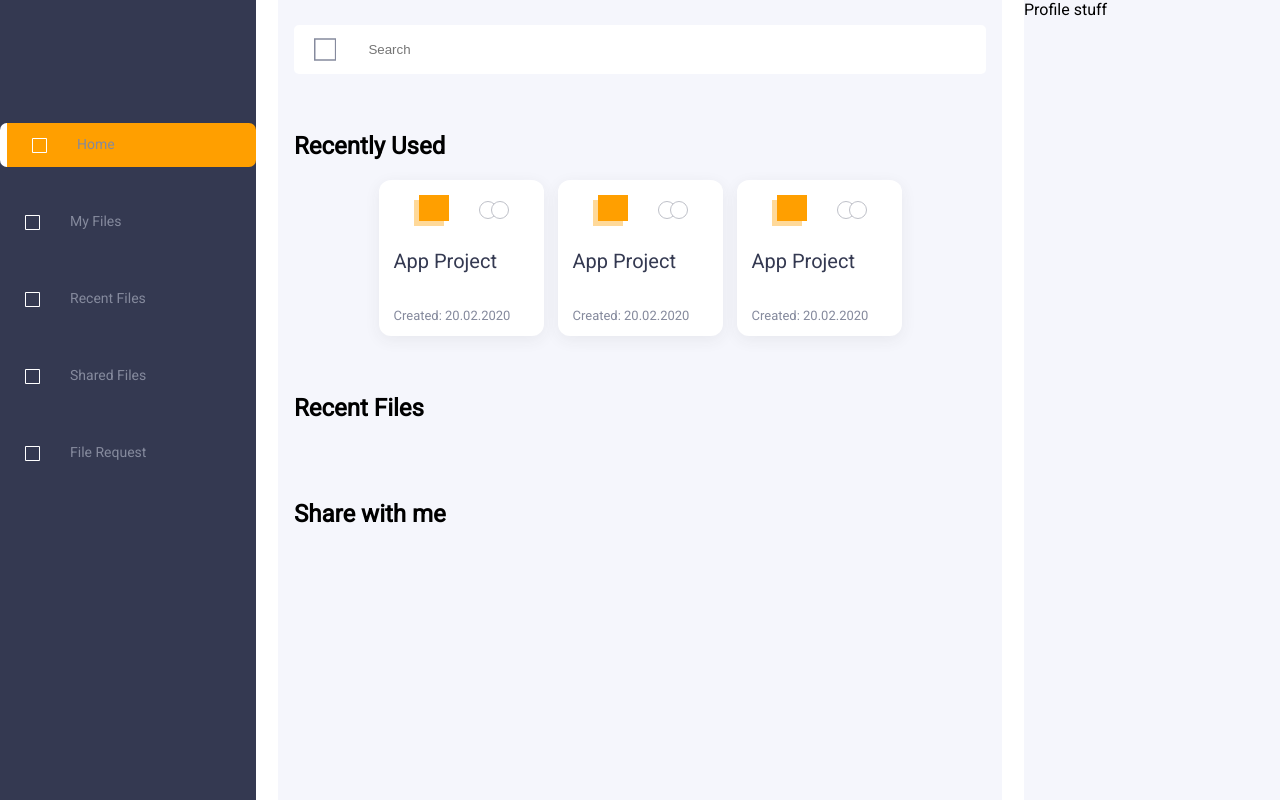
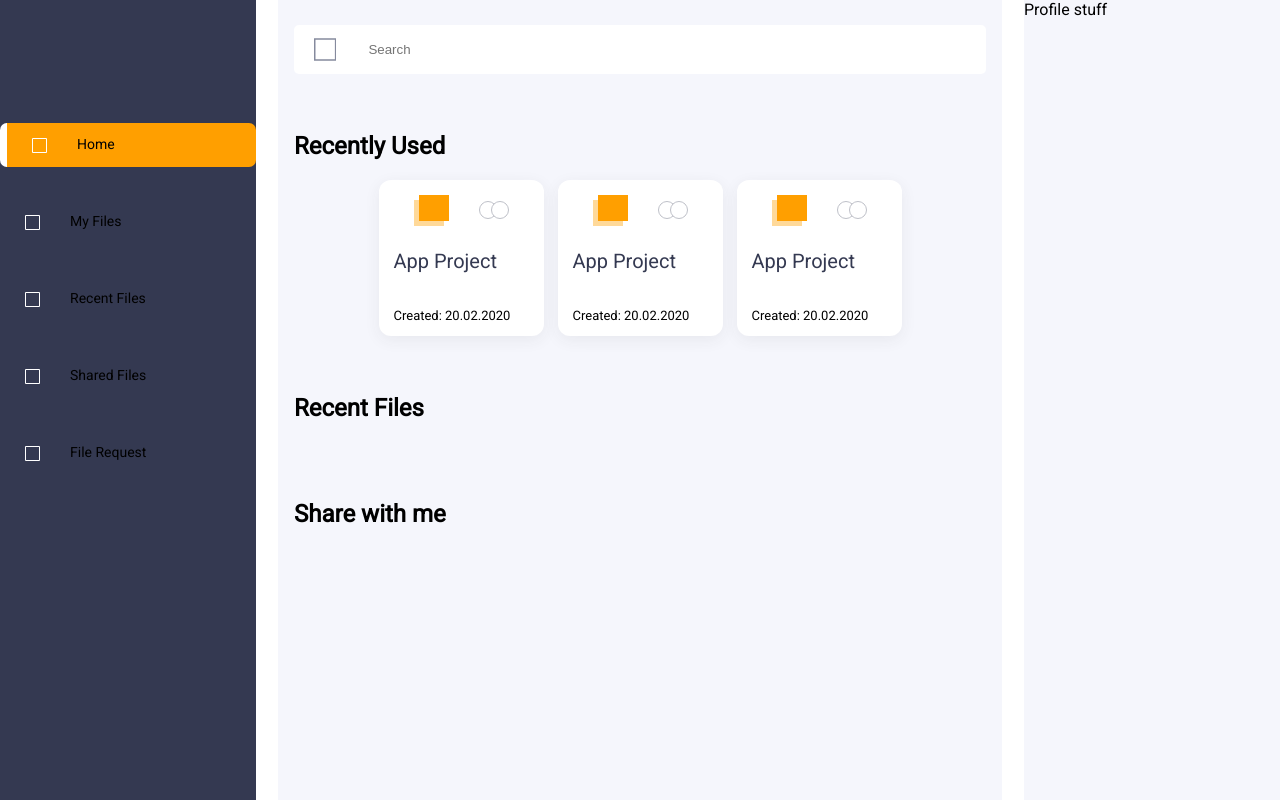
Before and after one commit to ravnhq/react-nerdery-css-layout-challenge, a React (Vite) app: page / in a window 1280 px wide. Built offline with nearby package versions, Linux system fonts and the light colour scheme.

Commit message:
feat: adding color palette to TS

```diff
--- a/src/Layout/Layout.module.css
+++ b/src/Layout/Layout.module.css
@@ -2,10 +2,15 @@
 
 :root {
   --darkblue: #343951;
-  --inactive: #858A9D;
-  --active: #ffffff;
+  --darkgray: #858A9D;
   --orange: #ff9f00;
-  --gray: #bcbeca;
+  --lightgray: #E0E7F1;
+  --navyblue: #689FF8;
+  --green: #4AC29D;
+  --red: #FF6860;
+  --gray:#F5F6FC;
+  --grayvariant:#464C61;
+  --lightorange:#FFB233;
 }
 
 body,
@@ -36,3 +41,10 @@ body,
 .header{
   color: var(--darkblue)
 }
+
+.divider {
+  grid-column: 1 / -1;
+  height: px;
+  border: 1px solid var(--lightgray);
+  width: 100%;
+}
```
Also changed, not shown: src/Layout/constants.ts (added, +12 -0 lines), src/assets/stylesheets/layout.css (deleted).
